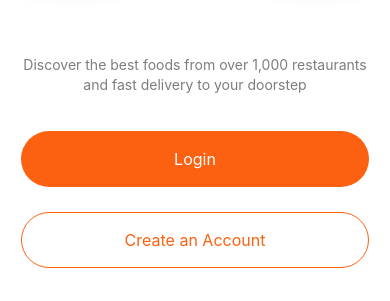
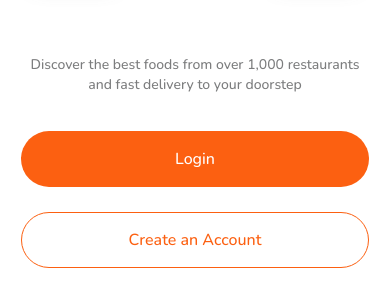
Before and after one commit to MrezaVasebi/rn_meal_monkey, a React Native app: screen /LoginOrSignup in a window 390 px wide. Shown: the part 352-653 px from the top of the page. Built offline with nearby package versions, Linux system fonts and the light colour scheme.

Commit message:
added: font added

```diff
--- a/App.tsx
+++ b/App.tsx
@@ -1,5 +1,14 @@
+import { useFonts } from "expo-font";
 import { FinalNav } from "./screens/final_nav";
 
 export default function App() {
+  const [fontsLoaded] = useFonts({
+    medium: require("./assets/fonts/Medium.ttf"),
+  });
+
+  if (!fontsLoaded) {
+    return null;
+  }
+
   return <FinalNav />;
 }
--- a/components/inputs/AppInput.tsx
+++ b/components/inputs/AppInput.tsx
@@ -41,6 +41,7 @@ export default AppInput;
 const styles = StyleSheet.create({
   style: {
     height: 56,
+    fontFamily: "medium",
     paddingLeft: AppPadding.l,
     borderRadius: AppRadius.xl,
     backgroundColor: appColors.fillInput,
--- a/components/texts/AppText.tsx
+++ b/components/texts/AppText.tsx
@@ -23,6 +23,7 @@ export default AppText;
 
 const styles = StyleSheet.create({
   lblStyle: {
+    fontFamily: "medium",
     color: appColors.darkGrey,
   },
 });
--- a/package.json
+++ b/package.json
@@ -14,6 +14,7 @@
       "@react-navigation/native": "^6.1.8",
       "@react-navigation/native-stack": "^6.9.14",
       "expo": "~49.0.13",
+      "expo-font": "~11.4.0",
       "expo-status-bar": "~1.6.0",
       "react": "18.2.0",
       "react-native": "0.72.6",
```
Also changed, not shown: assets/fonts/Medium.ttf (added).
